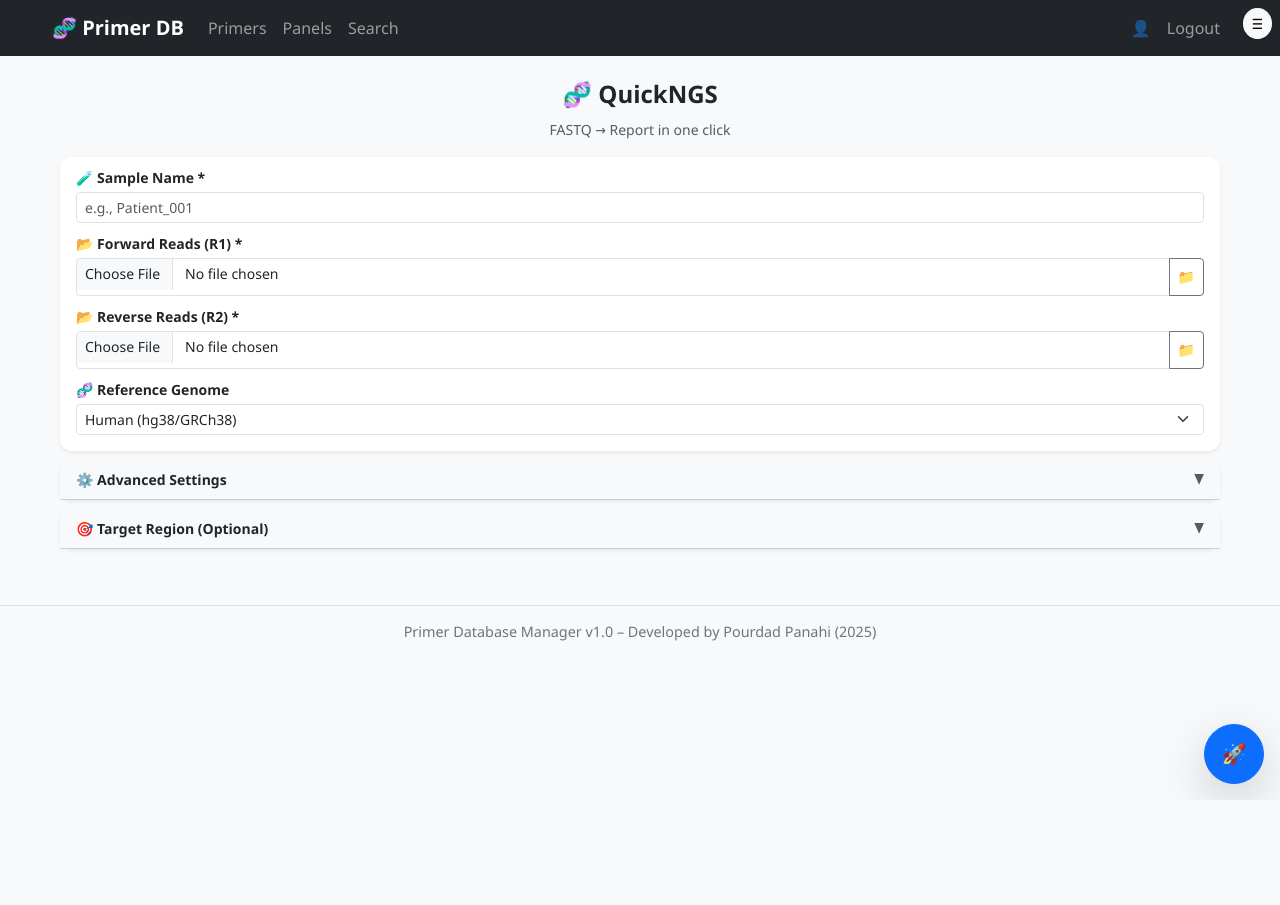
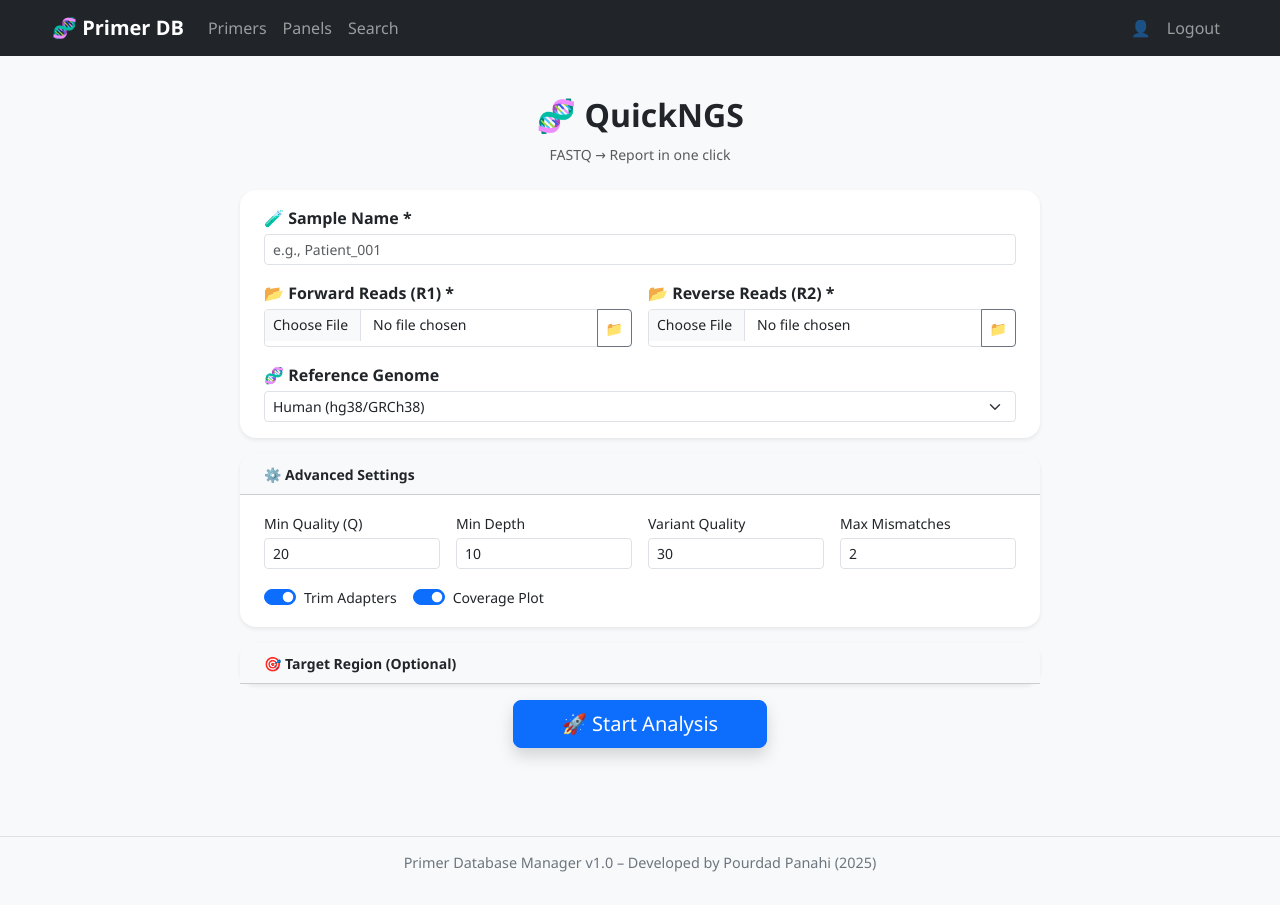
Before and after one commit to pourdadp/primer-tools, a Flask app: template quickngs/templates/index.html in a window 1280 px wide. Before the commit the page ends 800 px from the top, so only its background shows below. Run offline with Flask 2, Linux system fonts and the light colour scheme; the template is opened without the code that fills it, so the values that code supplies are empty.

Commit message:
Update index.html

```diff
--- a/quickngs/templates/index.html
+++ b/quickngs/templates/index.html
@@ -3,31 +3,37 @@
 {% block title %}QuickNGS - NGS Analysis{% endblock %}
 
 {% block content %}
-<div class="container-fluid px-2 py-2">
+<!-- Desktop Container: مرکزچین با عرض محدود -->
+<div class="container-fluid px-2 py-2 px-md-4 py-md-4">
+    <div class="mx-auto" style="max-width: 800px;">
 
-    <!-- Header Compact -->
-    <div class="text-center mb-3">
-        <h4 class="fw-bold">🧬 QuickNGS</h4>
+        <!-- Header -->
+        <div class="text-center mb-3 mb-md-4">
+            <h4 class="fw-bold d-md-none">🧬 QuickNGS</h4>
+            <h2 class="fw-bold d-none d-md-block">🧬 QuickNGS</h2>
             <small class="text-muted">FASTQ → Report in one click</small>
         </div>
 
         <form method="POST" action="{{ url_for('start_analysis') }}" enctype="multipart/form-data" id="analysisForm">
 
             <!-- Card 1: Essential Inputs (Always visible) -->
-        <div class="card mb-2 shadow-sm border-0">
-            <div class="card-body py-2 px-3">
+            <div class="card mb-2 mb-md-3 shadow-sm border-0">
+                <div class="card-body py-2 px-3 py-md-3 px-md-4">
 
                     <!-- Sample Name -->
-                <div class="mb-2">
-                    <label class="form-label small fw-bold mb-1">🧪 Sample Name *</label>
-                    <input type="text" class="form-control form-control-sm"
+                    <div class="mb-2 mb-md-3">
+                        <label class="form-label small fw-bold mb-1 d-md-none">🧪 Sample Name *</label>
+                        <label class="form-label fw-bold mb-1 d-none d-md-block">🧪 Sample Name *</label>
+                        <input type="text" class="form-control form-control-sm form-control-md"
                                name="sample_name" placeholder="e.g., Patient_001" required>
                     </div>
 
+                    <div class="row g-2 g-md-3">
                         <!-- R1 Upload -->
-                <div class="mb-2">
-                    <label class="form-label small fw-bold mb-1">📂 Forward Reads (R1) *</label>
-                    <div class="input-group input-group-sm">
+                        <div class="col-md-6 mb-2 mb-md-0">
+                            <label class="form-label small fw-bold mb-1 d-md-none">📂 Forward Reads (R1) *</label>
+                            <label class="form-label fw-bold mb-1 d-none d-md-block">📂 Forward Reads (R1) *</label>
+                            <div class="input-group input-group-sm input-group-md">
                                 <input type="file" class="form-control" name="fastq_r1"
                                        accept=".fastq,.fastq.gz,.fq,.fq.gz" required
                                        id="r1_input">
@@ -40,9 +46,10 @@
                         </div>
 
                         <!-- R2 Upload -->
-                <div class="mb-2">
-                    <label class="form-label small fw-bold mb-1">📂 Reverse Reads (R2) *</label>
-                    <div class="input-group input-group-sm">
+                        <div class="col-md-6">
+                            <label class="form-label small fw-bold mb-1 d-md-none">📂 Reverse Reads (R2) *</label>
+                            <label class="form-label fw-bold mb-1 d-none d-md-block">📂 Reverse Reads (R2) *</label>
+                            <div class="input-group input-group-sm input-group-md">
                                 <input type="file" class="form-control" name="fastq_r2"
                                        accept=".fastq,.fastq.gz,.fq,.fq.gz" required
                                        id="r2_input">
@@ -53,11 +60,13 @@
                             </div>
                             <small class="text-muted" id="r2_filename"></small>
                         </div>
+                    </div>
 
                     <!-- Reference Select -->
-                <div class="mb-2">
-                    <label class="form-label small fw-bold mb-1">🧬 Reference Genome</label>
-                    <select class="form-select form-select-sm" name="reference" id="reference_select">
+                    <div class="mt-2 mt-md-3">
+                        <label class="form-label small fw-bold mb-1 d-md-none">🧬 Reference Genome</label>
+                        <label class="form-label fw-bold mb-1 d-none d-md-block">🧬 Reference Genome</label>
+                        <select class="form-select form-select-sm form-select-md" name="reference" id="reference_select">
                             <option value="hg38">Human (hg38/GRCh38)</option>
                             <option value="hg19">Human (hg19/GRCh37)</option>
                             <option value="mm10">Mouse (mm10/GRCm38)</option>
@@ -66,7 +75,7 @@
                     </div>
 
                     <!-- Custom Reference (Hidden by default) -->
-                <div class="mb-2" id="custom_ref_div" style="display:none;">
+                    <div class="mt-2" id="custom_ref_div" style="display:none;">
                         <label class="form-label small mb-1">Upload Custom Reference (FASTA)</label>
                         <input type="file" class="form-control form-control-sm"
                                name="custom_reference" accept=".fasta,.fa,.fna">
@@ -75,43 +84,44 @@
                 </div>
             </div>
 
-        <!-- Card 2: Quick Settings (Collapsible) -->
-        <div class="card mb-2 shadow-sm border-0">
-            <div class="card-header py-2 px-3 bg-light" data-bs-toggle="collapse"
-                 data-bs-target="#settingsCollapse" role="button">
+            <!-- Card 2: Advanced Settings (Collapsible on mobile, open on desktop) -->
+            <div class="card mb-2 mb-md-3 shadow-sm border-0">
+                <div class="card-header py-2 px-3 py-md-2 px-md-4 bg-light d-md-none"
+                     data-bs-toggle="collapse" data-bs-target="#settingsCollapse" role="button">
                     <small class="fw-bold">⚙️ Advanced Settings</small>
                     <small class="text-muted float-end">▼</small>
                 </div>
-            <div class="collapse" id="settingsCollapse">
-                <div class="card-body py-2 px-3">
+                <div class="card-header py-2 px-3 py-md-2 px-md-4 bg-light d-none d-md-block">
+                    <small class="fw-bold">⚙️ Advanced Settings</small>
+                </div>
+                <div class="collapse show" id="settingsCollapse">
+                    <div class="card-body py-2 px-3 py-md-3 px-md-4">
 
-                    <div class="row g-2">
-                        <div class="col-6">
+                        <div class="row g-2 g-md-3">
+                            <div class="col-6 col-md-3">
                                 <label class="form-label small mb-1">Min Quality (Q)</label>
                                 <input type="number" class="form-control form-control-sm"
                                        name="min_quality" value="20" min="0" max="40">
                             </div>
-                        <div class="col-6">
+                            <div class="col-6 col-md-3">
                                 <label class="form-label small mb-1">Min Depth</label>
                                 <input type="number" class="form-control form-control-sm"
                                        name="min_depth" value="10" min="1">
                             </div>
-                    </div>
-
-                    <div class="row g-2 mt-1">
-                        <div class="col-6">
+                            <div class="col-6 col-md-3">
                                 <label class="form-label small mb-1">Variant Quality</label>
                                 <input type="number" class="form-control form-control-sm"
                                        name="min_variant_quality" value="30" min="0">
                             </div>
-                        <div class="col-6">
+                            <div class="col-6 col-md-3">
                                 <label class="form-label small mb-1">Max Mismatches</label>
                                 <input type="number" class="form-control form-control-sm"
                                        name="max_mismatches" value="2" min="0" max="10">
                             </div>
                         </div>
 
-                    <div class="form-check form-switch mt-2">
+                        <div class="d-flex gap-3 mt-2 mt-md-3">
+                            <div class="form-check form-switch">
                                 <input class="form-check-input" type="checkbox"
                                        name="trim_adapters" id="trim_adapters" checked>
                                 <label class="form-check-label small" for="trim_adapters">
@@ -122,23 +132,27 @@
                                 <input class="form-check-input" type="checkbox"
                                        name="generate_plot" id="generate_plot" checked>
                                 <label class="form-check-label small" for="generate_plot">
-                            Generate Coverage Plot
+                                    Coverage Plot
                                 </label>
                             </div>
                         </div>
                     </div>
                 </div>
+            </div>
 
-        <!-- Card 3: Target Region (Optional, Collapsible) -->
-        <div class="card mb-2 shadow-sm border-0">
-            <div class="card-header py-2 px-3 bg-light" data-bs-toggle="collapse"
-                 data-bs-target="#targetCollapse" role="button">
+            <!-- Card 3: Target Region (Optional) -->
+            <div class="card mb-2 mb-md-3 shadow-sm border-0">
+                <div class="card-header py-2 px-3 py-md-2 px-md-4 bg-light d-md-none"
+                     data-bs-toggle="collapse" data-bs-target="#targetCollapse" role="button">
                     <small class="fw-bold">🎯 Target Region (Optional)</small>
                     <small class="text-muted float-end">▼</small>
                 </div>
+                <div class="card-header py-2 px-3 py-md-2 px-md-4 bg-light d-none d-md-block">
+                    <small class="fw-bold">🎯 Target Region (Optional)</small>
+                </div>
                 <div class="collapse" id="targetCollapse">
-                <div class="card-body py-2 px-3">
-                    <div class="row g-2">
+                    <div class="card-body py-2 px-3 py-md-3 px-md-4">
+                        <div class="row g-2 g-md-3">
                             <div class="col-4">
                                 <label class="form-label small mb-1">Chr</label>
                                 <input type="text" class="form-control form-control-sm"
@@ -162,11 +176,18 @@
                 </div>
             </div>
 
+            <!-- Desktop Submit Button (Hidden on mobile) -->
+            <div class="d-none d-md-block text-center mb-4">
+                <button type="submit" class="btn btn-primary btn-lg px-5 shadow">
+                    🚀 Start Analysis
+                </button>
+            </div>
+
         </form>
 
         <!-- Progress Section (Hidden initially) -->
-    <div id="progress_section" class="card mb-2 shadow-sm border-0" style="display:none;">
-        <div class="card-body py-2 px-3">
+        <div id="progress_section" class="card mb-2 mb-md-3 shadow-sm border-0" style="display:none;">
+            <div class="card-body py-2 px-3 py-md-3 px-md-4">
                 <div class="d-flex justify-content-between align-items-center mb-1">
                     <small class="fw-bold">⏳ Analysis Progress</small>
                     <small id="progress_percent" class="text-primary fw-bold">0%</small>
@@ -191,9 +212,10 @@
         </div>
 
     </div>
+</div>
 
-<!-- FAB Button -->
-<div class="position-fixed bottom-0 end-0 m-3" style="z-index: 1050;">
+<!-- FAB Button (Only on Mobile) -->
+<div class="position-fixed bottom-0 end-0 m-3 d-md-none" style="z-index: 1050;">
     <button type="button" class="btn btn-primary btn-lg rounded-circle shadow-lg"
             onclick="document.getElementById('analysisForm').submit();"
             style="width: 60px; height: 60px;" title="Start Analysis">
@@ -201,8 +223,8 @@
     </button>
 </div>
 
-<!-- Menu Toggle Button (Top Right) -->
-<div class="position-fixed top-0 end-0 m-2" style="z-index: 1050;">
+<!-- Menu Toggle Button (Top Right, Mobile only) -->
+<div class="position-fixed top-0 end-0 m-2 d-md-none" style="z-index: 1050;">
     <button class="btn btn-light btn-sm rounded-circle shadow-sm"
             data-bs-toggle="offcanvas" data-bs-target="#quickMenu" title="Menu">
         ☰
@@ -220,9 +242,9 @@
             <a href="{{ url_for('index') }}" class="btn btn-outline-primary btn-sm">
                 🏠 New Analysis
             </a>
-            <button class="btn btn-outline-secondary btn-sm" data-bs-dismiss="offcanvas">
-                📖 Documentation
-            </button>
+            <a href="{{ url_for('history') }}" class="btn btn-outline-secondary btn-sm">
+                📜 Run History
+            </a>
             <button class="btn btn-outline-secondary btn-sm" data-bs-dismiss="offcanvas">
                 ℹ️ About
             </button>
@@ -309,5 +331,14 @@ input[type="file"] {
 .card-header[data-bs-toggle="collapse"]:hover {
     background-color: #e9ecef !important;
 }
+/* Desktop refinements */
+@media (min-width: 768px) {
+    .card {
+        border-radius: 16px;
+    }
+    .card-header {
+        border-radius: 16px 16px 0 0 !important;
+    }
+}
 </style>
 {% endblock %}
```
Lines whose indentation alone changed are shown as unchanged.
